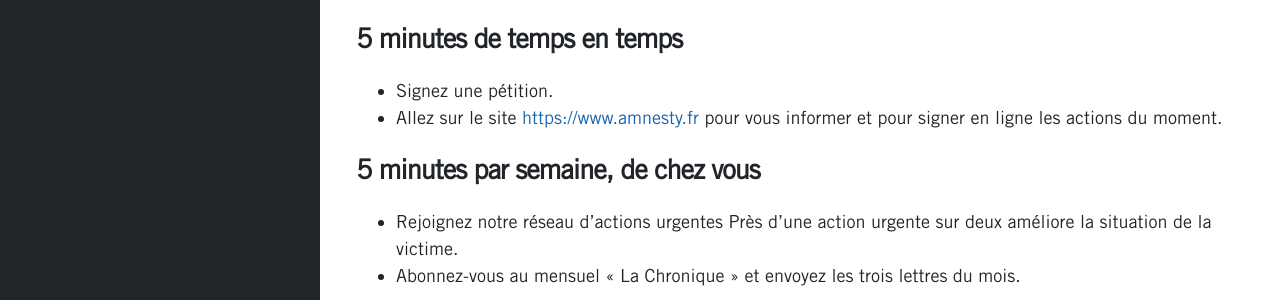
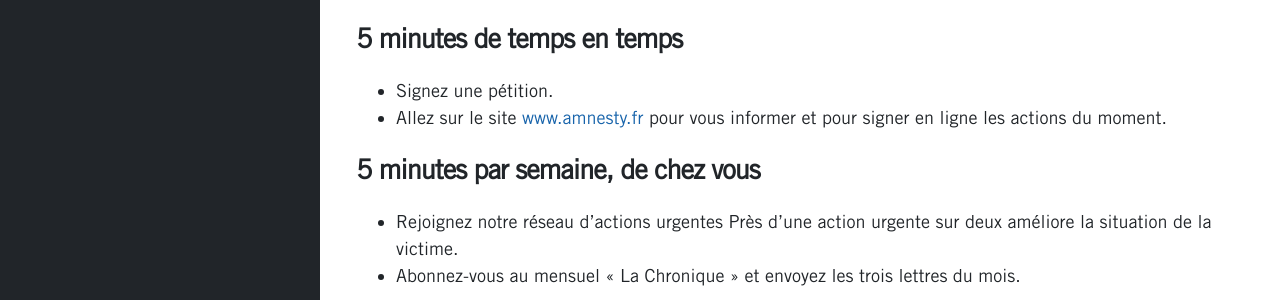
Before and after one commit to Amnesty121/SiteAmnesty121-dev, a Jekyll site: the page built from HowTo/index.md, in a window 1280 px wide and 1395 px high. Shown: the part 216-516 px from the top of the window. Built offline with Jekyll 4.4.1, drawn with Linux system fonts in a browser that asks for light colours; nearby versions of some CDN libraries; comment, search, counter and statistics services are not loaded; our own code applies the rules of GitHub Pages for plain Markdown files; some of the changed lines change nothing that is shown.

Commit message:
Fix previous commit

```diff
--- a/HowTo/index.md
+++ b/HowTo/index.md
@@ -9,7 +9,7 @@ layout: default
 ## 5 minutes de temps en temps
 
 - Signez une pétition.
-- Allez sur le site [https://www.amnesty.fr](www.amnesty.fr) pour vous informer et pour signer en ligne les actions du moment.
+- Allez sur le site [www.amnesty.fr](https://www.amnesty.fr) pour vous informer et pour signer en ligne les actions du moment.
 
 ## 5 minutes par semaine, de chez vous
 
```
